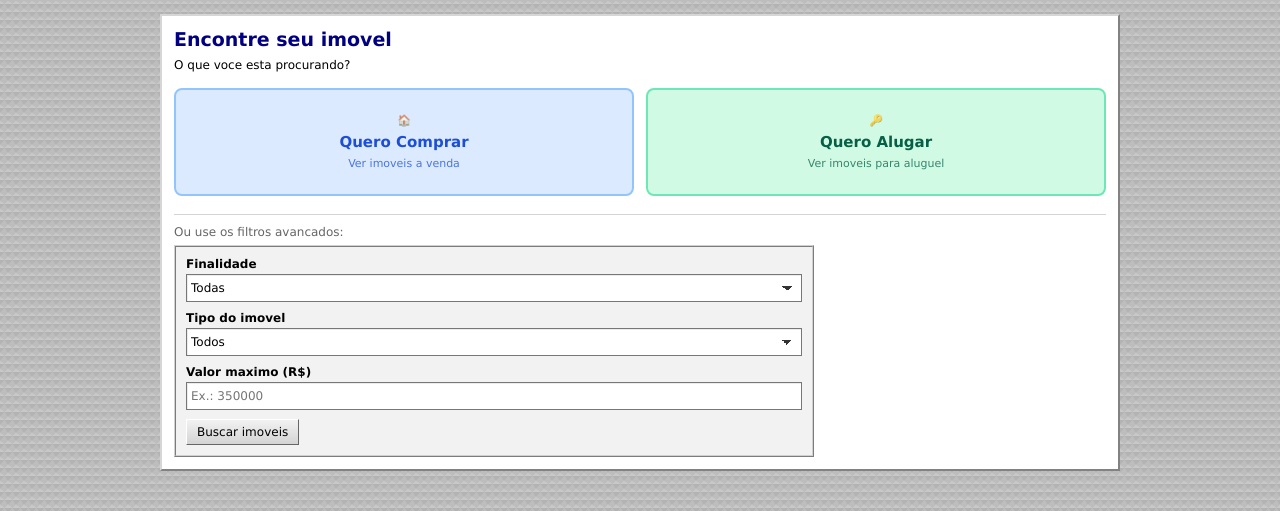
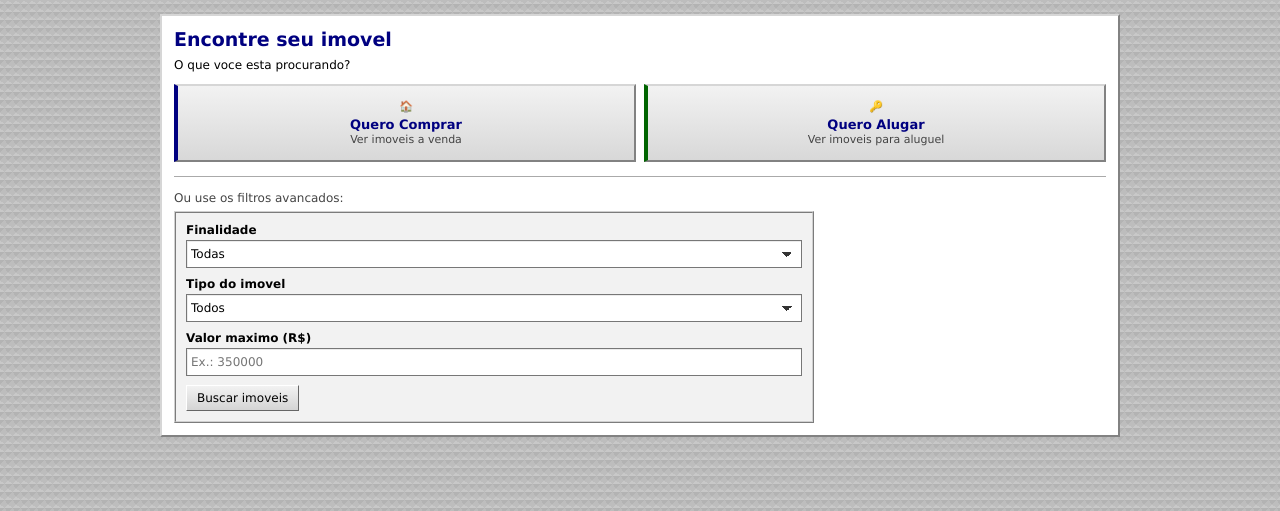
Before and after one commit to bymarquin/imobiliaria, a PHP site: page /cliente_busca.php in a window 1280 px wide. Shown: the part 44-555 px from the top of the page. Run offline with PHP 8.4, Linux system fonts and the light colour scheme.

Commit message:
style: adjust portal elements to match web 1.0 aesthetic
Co-Authored-By: Claude Sonnet 4.6 <noreply@anthropic.com>

```diff
--- a/assets/style.css
+++ b/assets/style.css
@@ -108,52 +108,49 @@ p {
 .portal-opcoes {
     display: grid;
     grid-template-columns: 1fr 1fr;
-    gap: 12px;
-    margin: 16px 0;
+    gap: 8px;
+    margin: 12px 0;
 }
 
 .portal-opcao {
-    display: flex;
-    flex-direction: column;
-    align-items: center;
-    justify-content: center;
-    gap: 6px;
-    padding: 24px 16px;
-    border-radius: 8px;
+    display: block;
+    padding: 14px 10px;
+    border: 2px outset #d6d6d6;
+    background: linear-gradient(#f2f2f2, #d8d8d8);
     text-decoration: none;
     text-align: center;
-    transition: opacity 0.15s;
+    color: #000080;
+    font-weight: bold;
 }
 
-.portal-opcao:hover { opacity: 0.85; }
-
-.portal-opcao-comprar {
-    background: #dbeafe;
-    border: 2px solid #93c5fd;
-    color: #1d4ed8;
+.portal-opcao:hover {
+    background: linear-gradient(#f7f7f7, #e0e0e0);
+    color: #000080;
 }
 
-.portal-opcao-alugar {
-    background: #d1fae5;
-    border: 2px solid #6ee7b7;
-    color: #065f46;
+.portal-opcao:active {
+    border: 2px inset #d6d6d6;
 }
 
-.portal-opcao-icone { font-size: 28px; }
+.portal-opcao-comprar { border-left: 4px solid #000080; }
 
-.portal-opcao strong { font-size: 15px; }
+.portal-opcao-alugar { border-left: 4px solid #006400; }
 
-.portal-opcao span { font-size: 11px; opacity: 0.75; }
+.portal-opcao-icone { display: block; font-size: 22px; margin-bottom: 4px; }
+
+.portal-opcao strong { display: block; font-size: 13px; }
+
+.portal-opcao span { font-size: 11px; color: #444; font-weight: normal; }
 
 .portal-divisor {
-    border: none;
-    border-top: 1px solid #d4d4d4;
-    margin: 18px 0 10px;
+    border: 0;
+    border-top: 1px solid #aaa;
+    margin: 14px 0;
 }
 
 .portal-filtro-titulo {
     font-size: 12px;
-    color: #666;
+    color: #444;
     margin-bottom: 6px;
 }
 
```
Also changed, not shown: other parts of assets/style.css (+22 -27 lines), cliente_visita.php (+13 -17 lines).
